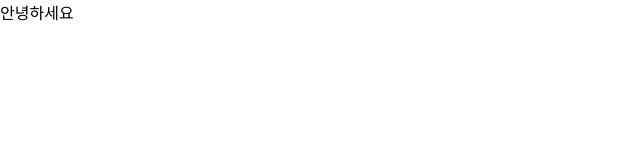
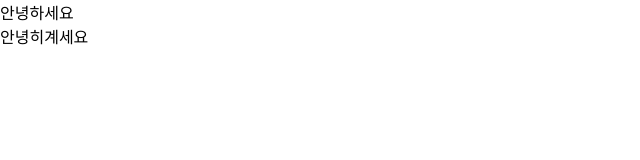
Before and after one commit to ohDASEUL/learning_code_collection, a React (Create React App) app in the folder velopert/react/begin-react/: page / in a window 1280 px wide. Shown: the top 160 px of the page, without its empty margins (0-640 px from the left). Built offline with nearby package versions, Linux system fonts and the light colour scheme.

Commit message:
[벨로퍼트와 함께하는 모던 리액트-jsx 기본 규칙 알아보기] - Fragment

```diff
--- a/velopert/react/begin-react/src/App.js
+++ b/velopert/react/begin-react/src/App.js
@@ -1,10 +1,12 @@
+import React from "react";
 import Hello from "./Hello";
 
 function App() {
   return (
-    <div>
+    <>
       <Hello />
-    </div>
+      <div>안녕히계세요</div>
+    </>
   );
 }
 
```
Also changed, not shown: 1 other file (tests, documents, lock files or other folders).
